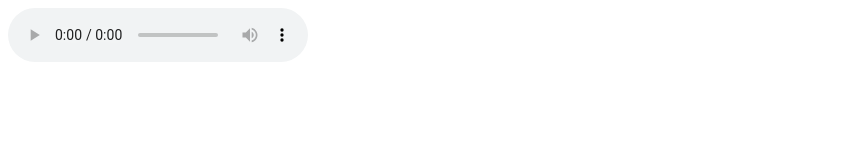
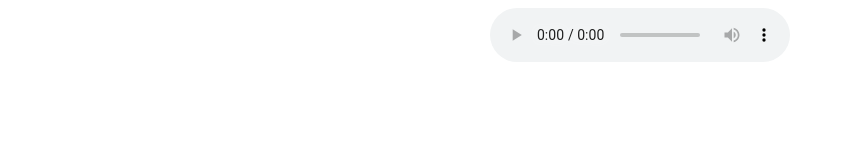
Before and after one commit to lok69J/myrad, a plain HTML site: page klasik.html in a window 1280 px wide. Shown: the whole page, without its empty margins (0-844 px from the left). Drawn offline with Linux system fonts and the light colour scheme.

Commit message:
Update klasik.html

```diff
--- a/klasik.html
+++ b/klasik.html
@@ -6,7 +6,7 @@
 </head>
 
 <body>
-<center></center><audio id="radioPlayer" src="https://playerservices.streamtheworld.com/api/livestream-redirect/RADIO_KLASIKAAC_SC" autoplay="true" controls="true"></audio></center>
+<center><audio id="radioPlayer" src="https://playerservices.streamtheworld.com/api/livestream-redirect/RADIO_KLASIKAAC_SC" autoplay="true" controls="true"></audio></center>
 </body>
 
 </html>
```
